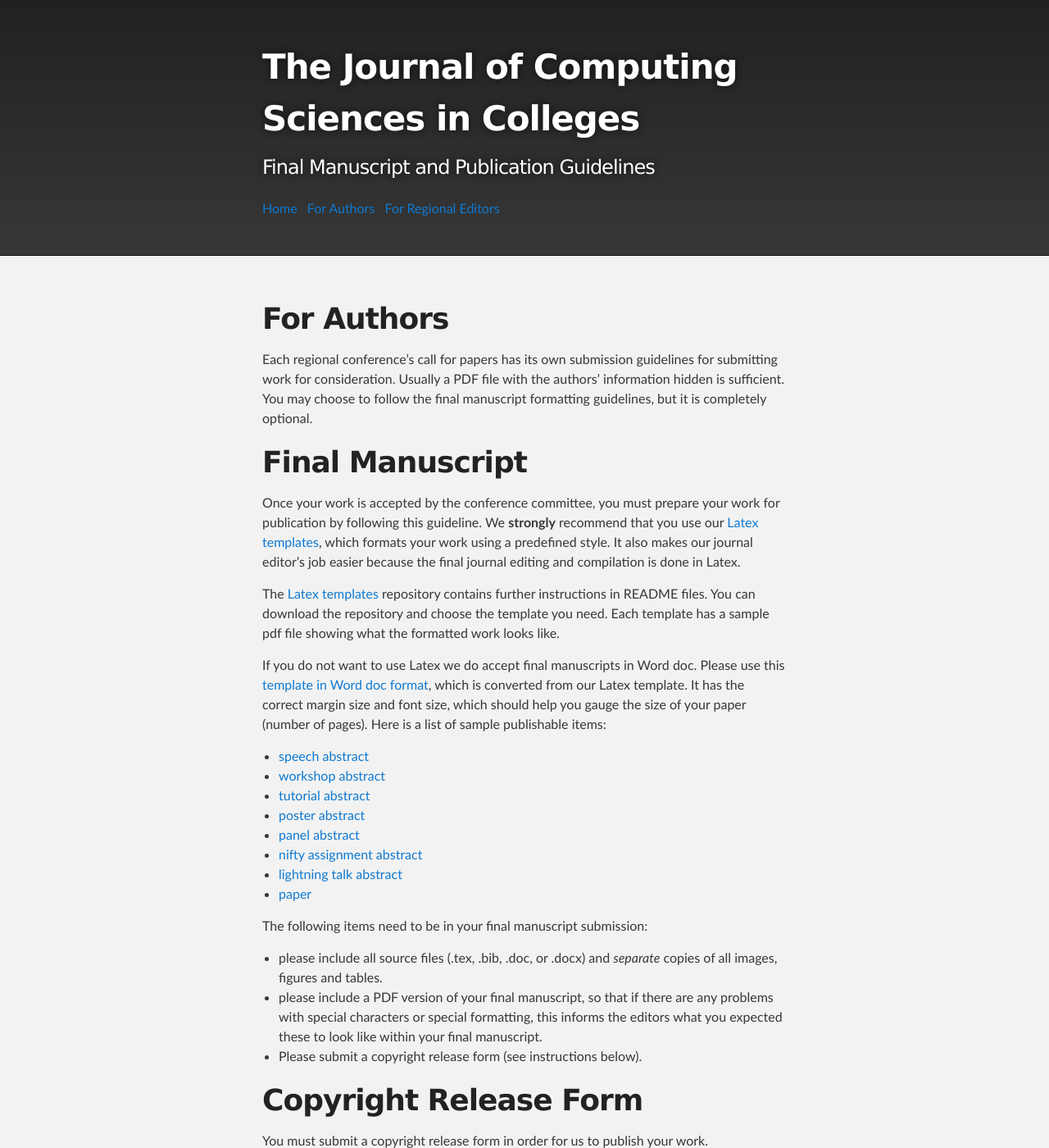
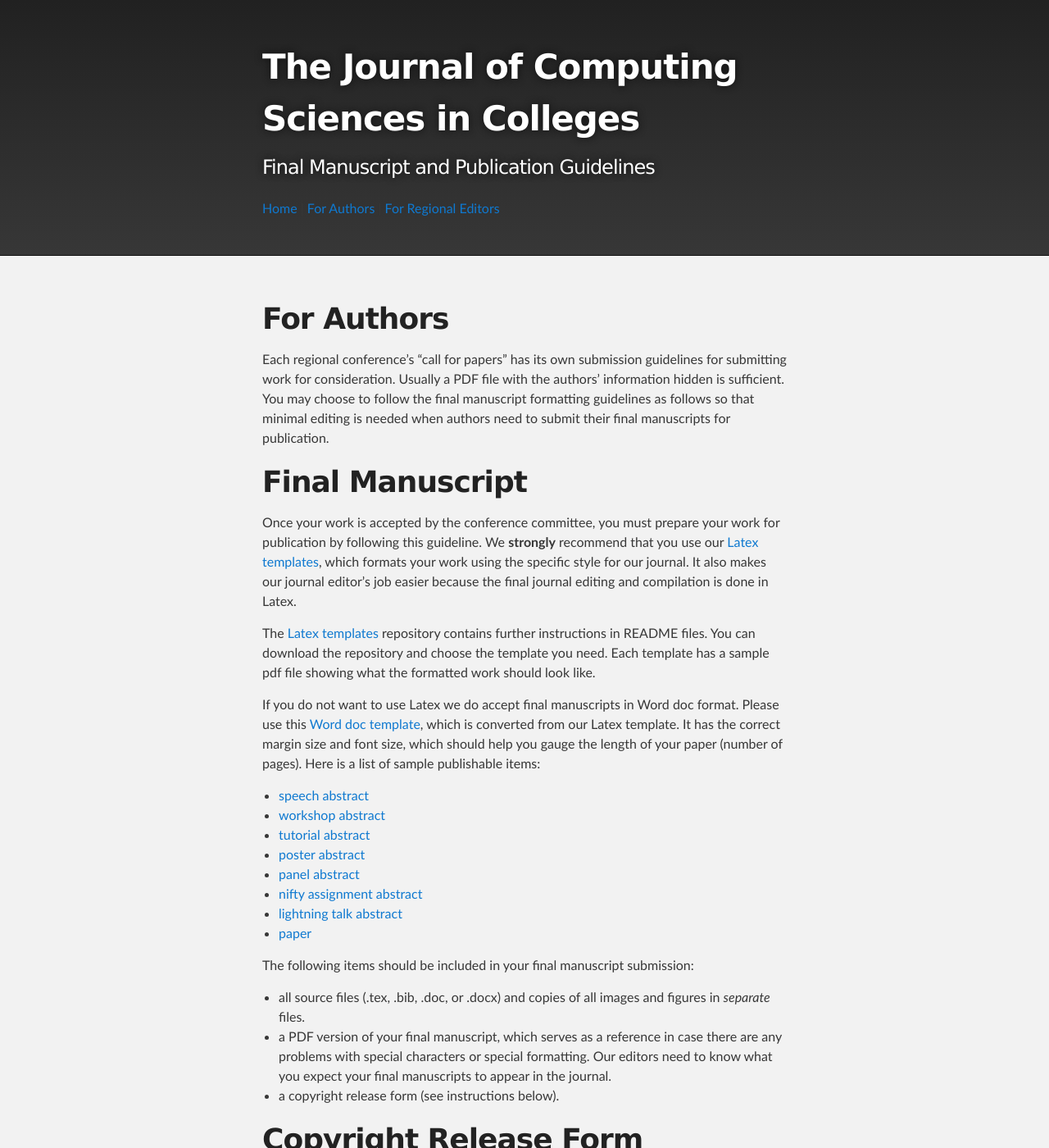
Before and after one commit to ccsc-journal/ccsc-editor, a Jekyll site: the page built from docs/authors.md, in a window 1280 px wide and 1400 px high. Shown: the whole window at 82% size. Built offline with Jekyll 4.4.1, drawn with Linux system fonts in a browser that asks for light colours; some of the changed text lies outside the part shown.

Commit message:
update journal year

```diff
--- a/docs/authors.md
+++ b/docs/authors.md
@@ -4,28 +4,31 @@ title: "Authors"
 group: navigation
 ---
 # For Authors
-Each regional conference’s call for papers has its own submission guidelines
+Each regional conference’s "call for papers" has its own submission guidelines
 for submitting work for consideration. Usually a PDF file with the authors'
 information hidden is sufficient. You may choose to follow the final manuscript
-formatting guidelines, but it is completely optional.
+formatting guidelines as follows so that minimal editing is needed when authors
+need to submit their final manuscripts for publication.
 
 # Final Manuscript
 Once your work is accepted by the conference committee, you must prepare your
 work for publication by following this guideline. We __strongly__ recommend
 that you use our
 [Latex templates](https://github.com/lubaochuan/ccsc-editor), which formats
-your work using a predefined style. It also makes our journal editor's job
-easier because the final journal editing and compilation is done in Latex.
+your work using the specific style for our journal. It also makes our journal
+editor's job easier because the final journal editing and compilation is done
+in Latex.
 
 The [Latex templates](https://github.com/lubaochuan/ccsc-editor) repository
 contains further instructions in README files. You can download the repository
 and choose the template you need. Each template has a sample pdf file showing
-what the formatted work looks like.
+what the formatted work should look like.
 
-If you do not want to use Latex we do accept final manuscripts in Word doc.
-Please use this [template in Word doc format](samples/sample-converted.docx),
-which is converted from our Latex template. It has the correct margin size and font size, which should
-help you gauge the size of your paper (number of pages). Here is a list of sample publishable items:
+If you do not want to use Latex we do accept final manuscripts in Word doc format.
+Please use this [Word doc template](samples/sample-converted.docx),
+which is converted from our Latex template. It has the correct margin size and
+font size, which should help you gauge the length of your paper (number of pages).
+Here is a list of sample publishable items:
 - [speech abstract](samples/speech_abstract.pdf)
 - [workshop abstract](samples/workshop_abstract.pdf)
 - [tutorial abstract](samples/tutorial_abstract.pdf)
@@ -35,25 +38,24 @@ help you gauge the size of your paper (number of pages). Here is a list of sampl
 - [lightning talk abstract](samples/lightning_talk.pdf)
 - [paper](samples/paper.pdf)
 
-The following items need to be in your final manuscript submission:
-- please include all source files (.tex, .bib, .doc, or .docx)
-and *separate* copies of all images, figures and tables.
-- please include a PDF version of your final manuscript, so that if there are
-any problems with special characters or special formatting, this informs the
-editors what you expected these to look like within your final manuscript.
-- Please submit a copyright release form (see instructions below).
+The following items should be included in your final manuscript submission:
+- all source files (.tex, .bib, .doc, or .docx) and copies of
+all images and figures in *separate* files.
+- a PDF version of your final manuscript, which serves as a reference in case
+there are any problems with special characters or special formatting. Our editors need to know what you expect your final manuscripts to appear in the journal.
+- a copyright release form (see instructions below).
 
 # Copyright Release Form
-You must submit a copyright release form in order for us to publish your work.
+You'll need to submit a copyright release form in order for us to publish your work.
 - please download a fillable pdf
 [copyright release form](copyright/CopyrightRelease_generic_fillable.pdf).
 - open the PDF in __Acrobat reader__ and select your conference name
-(e.g., CCSC Eastern Conference) and journal number (e.g. 34, 3 2019) via the
+(e.g., CCSC Eastern Conference) and journal number (e.g. 39, 3 2023) via the
 dropdown menus.
 - sign the form digitally as shown in [this video](https://youtu.be/ZZLM9aDT_ak).
-  - select the journal issue number according to the
+- select the journal issue number according to the
 [publication schedule](https://lubaochuan.github.io/ccsc-editor).
-  - please note that **both** Part I **and** Part IV need author signatures!
-  - the form can be signed by all authors or by the principle author for all
-  co-authors with their approval.
-  - save changes and submit the saved pdf along with your final manuscript.
+- please note that **both** Part I **and** Part IV need author signatures!
+- the form can be signed by all authors or by the principal author for all
+co-authors with their approval.
+- save changes and submit the saved pdf along with your final manuscript.
```
Also changed, not shown: docs/index.md (+16 -0 lines), 1 other file.
